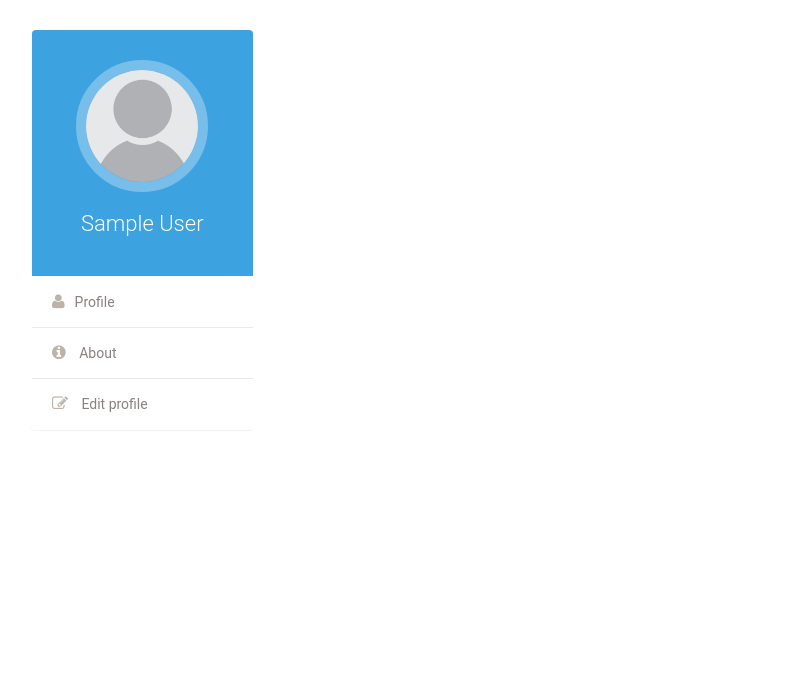
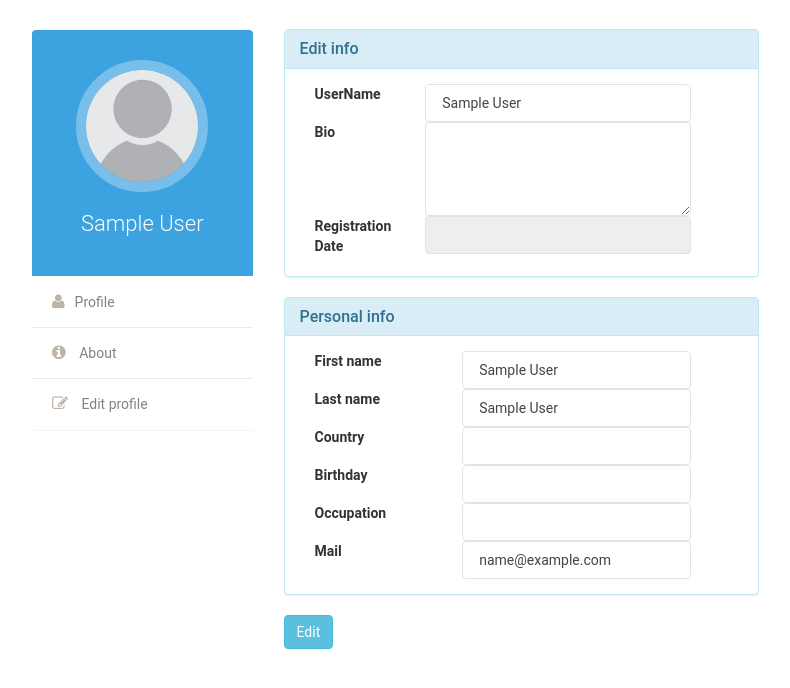
Before and after one commit to BeepBoop486/Clean-Note, a PHP site: page /usrs/profile/edit.php in a window 1280 px wide. Shown: the part 51-739 px from the top of the page, without its empty margins (69-859 px from the left). Run offline with PHP 8.4, Linux system fonts and the light colour scheme; the visitor is signed in with stand-in values (Sample User, id 1); data that the repository does not hold is empty.

Commit message:
The edit profile form ended

```diff
--- a/usrs/profile/edit.php
+++ b/usrs/profile/edit.php
@@ -26,7 +26,7 @@
     <div class="row">
         <div class="col-md-10 no-paddin-xs">
 
-            <?php include "prof_left.php"; ?>
+            <?php include "prof_left.php"; include "editAccount.php"; ?>
 
         </div>
     </div>
--- /dev/null
+++ b/usrs/profile/editAccount.php
@@ -0,0 +1,91 @@
+<div class="profile-info col-md-8">
+
+    <form method="POST">
+        <!-- Update info -->
+        <div class="panel panel-info post animated fadeInUp">
+            <div class="panel-heading">
+                <h3 class="panel-title">Edit info</h3>
+            </div>
+            <div class="panel-body">
+                <div class="form-group">
+                    <label class="col-md-3 control-label">UserName</label>
+                    <div class="col-md-8">
+                        <input class="form-control" type="text" name="uname" value="<?php echo $uname;?>">
+                    </div>
+                </div>
+
+                <div class="form-group">
+                    <label class="col-md-3 control-label">Bio</label>
+                    <div class="col-md-8">
+                        <textarea name="bio" class="form-control" rows="4"><?php echo $bio; ?></textarea>
+                    </div>
+                </div>
+
+                <div class="form-group">
+                    <label class="col-md-3 control-label">Registration Date</label>
+                    <div class="col-md-8">
+                        <input type="text" class="form-control" disabled value="<?php echo $regdate; ?>">
+                    </div>
+                </div>
+
+            </div>
+        </div>
+        <!-- End update info -->
+
+        <!-- Personal info -->
+        <div class="panel panel-info post animated fadeInUp">
+            <div class="panel-heading">
+                <h3 class="panel-title">Personal info</h3>
+            </div>
+            <div class="panel-body">
+
+                <div class="form-group">
+                    <label class="col-md-4 control-label">First name</label>
+                    <div class="col-md-7">
+                        <input type="text" class="form-control" value="<?php echo $fname; ?>" name="fname">
+                    </div>
+                </div>
+
+                <div class="form-group">
+                    <label class="col-md-4 control-label">Last name</label>
+                    <div class="col-md-7">
+                        <input type="text" class="form-control" value="<?php echo $lname; ?>" name="lname">
+                    </div>
+                </div>
+
+                <div class="form-group">
+                    <label class="col-md-4 control-label">Country</label>
+                    <div class="col-md-7">
+                        <input type="text" class="form-control" value="<?php echo $country; ?>" name="country">
+                    </div>
+                </div>
+
+                <div class="form-group">
+                    <label class="col-md-4 control-label">Birthday</label>
+                    <div class="col-md-7">
+                        <input type="text" class="form-control" value="<?php echo $bday; ?>" name="bday">
+                    </div>
+                </div>
+
+                <div class="form-group">
+                    <label class="col-md-4 control-label">Occupation</label>
+                    <div class="col-md-7">
+                        <input type="text" class="form-control" value="<?php echo $occupation; ?>" name="occupation">
+                    </div>
+                </div>
+
+                <div class="form-group">
+                    <label class="col-md-4 control-label">Mail</label>
+                    <div class="col-md-7">
+                        <input type="text" class="form-control" value="<?php echo $mail; ?>" name="mail">
+                    </div>
+                </div>
+
+            </div>
+        </div>
+        <!-- End personal info -->
+
+        <input type="submit" name="submit" class="btn btn-info post animated fadeInUp" value="Edit">
+    </form>
+
+</div>
```
